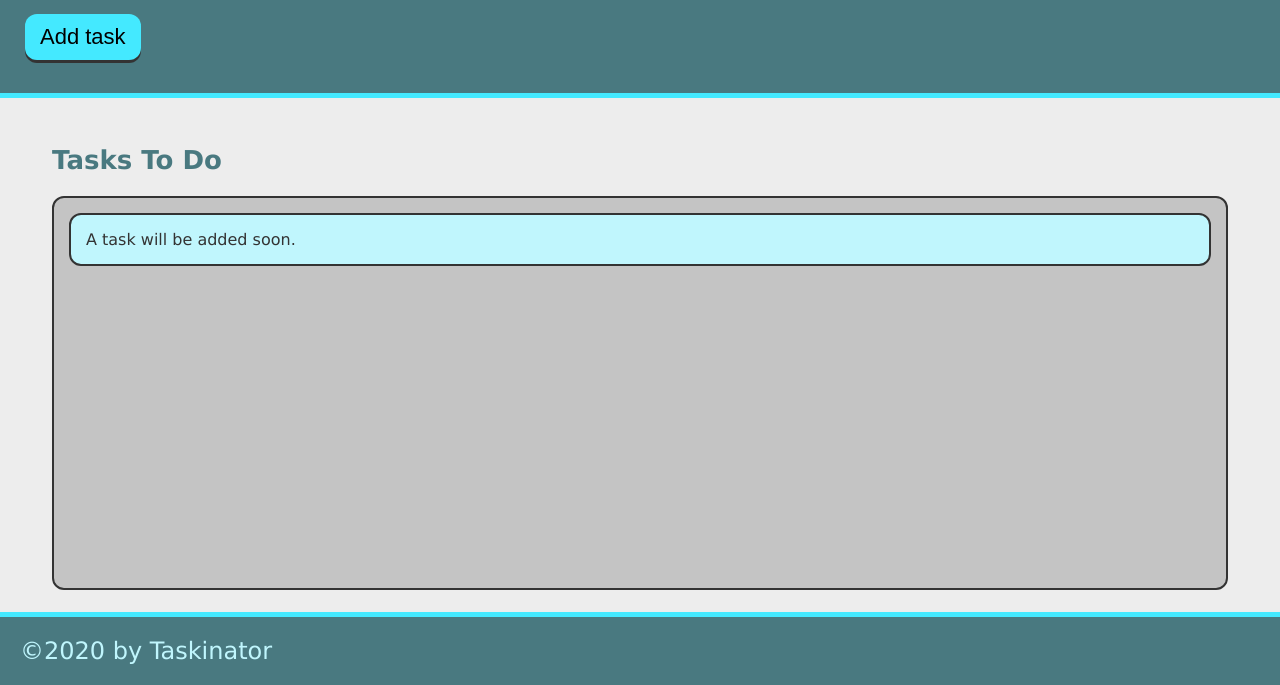
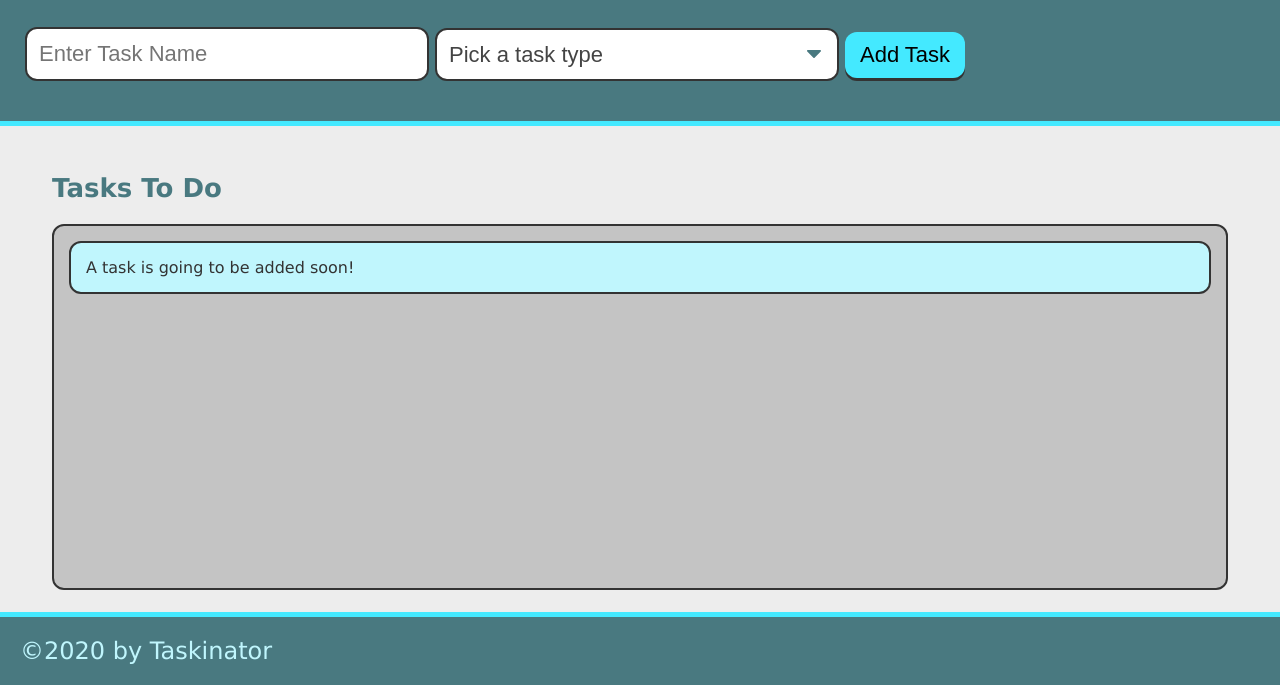
Before and after one commit to Eric5732/Taskinator, a plain HTML site: page index.html in a window 1280 px wide. Shown: the part 115-800 px from the top of the page. Drawn offline with Linux system fonts and the light colour scheme.

Commit message:
added select element

```diff
--- a/index.html
+++ b/index.html
@@ -11,15 +11,29 @@
     <header>
         <h1 class="page-title">Taskinator</h1>
         <p>Click the button below to add a task</p>
-        <button class="btn" id="save-task">Add task</button>
+        <form id="task-form">
+            <div class="form-group">
+              <input type="text" name="task-name" class="text-input" placeholder="Enter Task Name" />
+            </div>
+            <div class="form-group">
+              <select name="task-type" class="select-dropdown">
+                <option value="" disabled selected>Pick a task type</option>
+                <option value="Print">Print</option>
+                <option value="Web">Web</option>
+                <option value="Mobile">Mobile</option>
+              </select>
+            </div>
+            <div class="form-group">
+              <button class="btn" id="save-task" type="submit">Add Task</button>
+            </div>
+          </form>
     </header>
 
     <main class="page-content">
         <section class="task-list-wrapper">
             <h2 class="list-title">Tasks To Do</h2>
             <ul class="task-list" id="tasks-to-do">
-                <li class="task-item">A task will be added soon.</li>
-
+                <li class="task-item">A task is going to be added soon!</li>
             </ul>
         </section>
 
```
